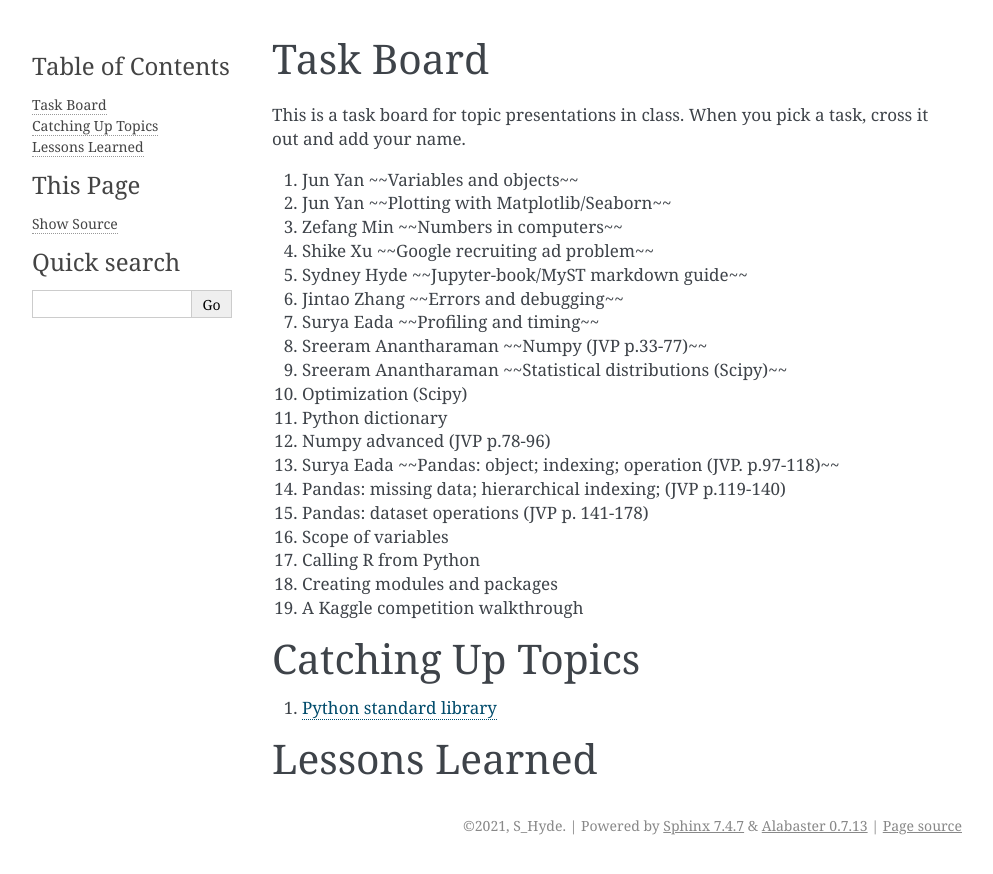
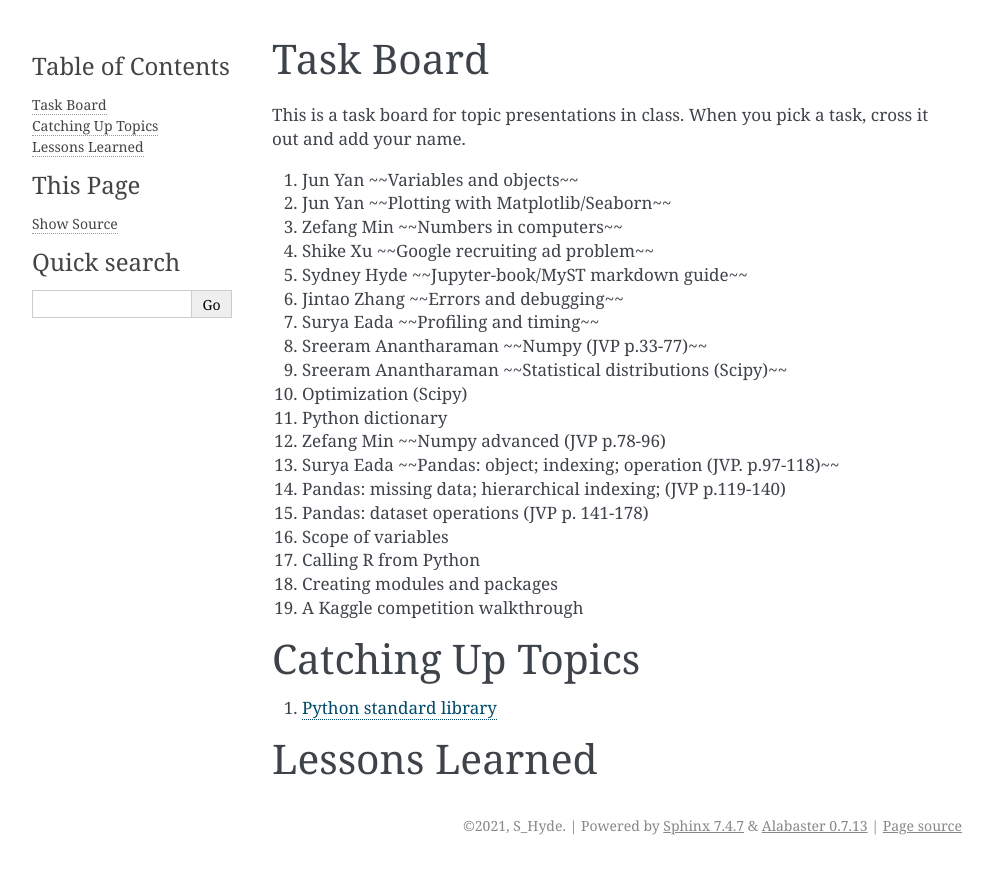
Before and after one commit to jun-yan/ids, a Sphinx documentation site: the page built from notes/docs/tasks.md, in a window 1280 px wide. Shown: the top 874 px of the page, without its empty margins (148-1141 px from the left). Built offline with Sphinx 7.4.7, drawn with Linux system fonts in a browser that asks for light colours.

Commit message:
task chose numpy advanced

```diff
--- a/notes/docs/tasks.md
+++ b/notes/docs/tasks.md
@@ -26,7 +26,7 @@ When you pick a task, cross it out and add your name.
 1. Sreeram Anantharaman ~~Statistical distributions (Scipy)~~
 1. Optimization (Scipy)
 1. Python dictionary
-1. Numpy advanced (JVP p.78-96)
+1. Zefang Min ~~Numpy advanced (JVP p.78-96)
 1. Surya Eada ~~Pandas: object; indexing; operation (JVP. p.97-118)~~
 1. Pandas: missing data; hierarchical indexing; (JVP p.119-140)
 1. Pandas: dataset operations (JVP p. 141-178)
```
